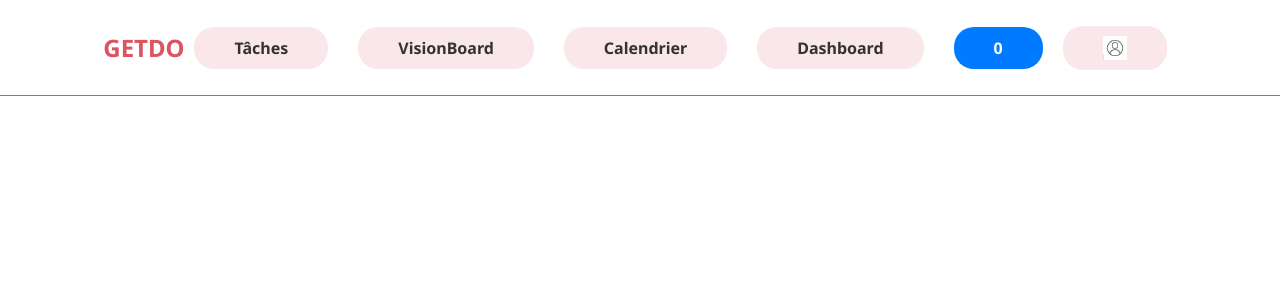
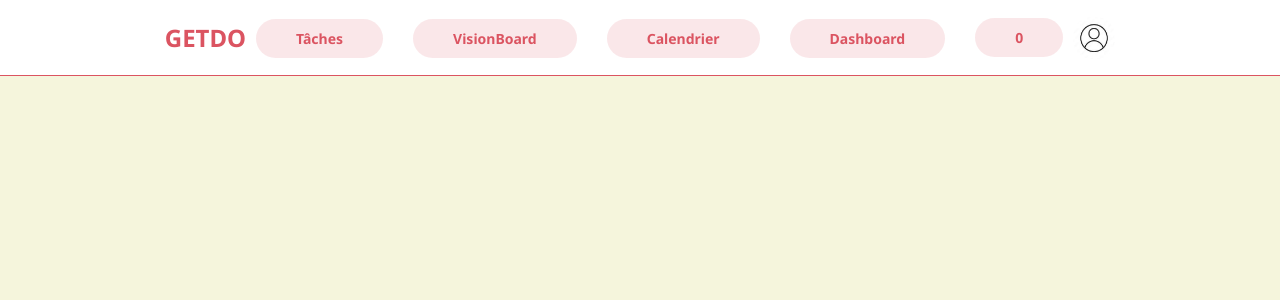
Before and after one commit to NkABO074/GETDO, a Vue app in the folder GETDO/: page /calendar in a window 1280 px wide. Shown: the top 300 px of the page. Built offline with nearby package versions, Linux system fonts and the light colour scheme.

Commit message:
massive modifications commit

```diff
--- a/GETDO/src/assets/main.css
+++ b/GETDO/src/assets/main.css
@@ -11,12 +11,12 @@ body {
 /* the generic button you will see trought out the app */
 .fancyButton {
   background-color: var(--main-color);
-  border-radius: 20px;
+  border-radius: 14px;
   border-style: none;
-  padding: 10px 40px 10px 40px;
-  margin: 0 10px 0 10px;
+  padding: 7px 37px 7px 37px;
+  margin: 0 7px 0 7px;
   color: var(--clear-default);
-  font-size: 16px;
+  font-size: 14zpx;
   font-weight: bold;
   text-decoration: none;
   text-align: center;
@@ -26,7 +26,7 @@ body {
 @media (min-width: 1024px) {
   .fancyButton {
     padding: 10px 40px;
-    font-size: 16px;
+    font-size: 14px;
     margin: 0 10px;
   }
 }
@@ -46,31 +46,15 @@ body {
     margin: 0 5px;
   }
 }
+
+
 /*--------------------*/
 
 /* .fancyButton:hover {
   color: ;
 } */
 
-.menu-button {
-  background-color: #db546224;
-  border-radius: 20px;
-  border-style: none;
-  padding: 10px 40px 10px 40px;
-  margin: 0 10px 0 10px;
-  color: var(--clear-default);
-  font-size: 16px;
-  font-weight: bold;
-}
-@media (max-width: 768px) {
-/* Menu button responcive */
-.menu-button {
-  padding: 2px 3px 2px 3px;
-  margin: 0 5px 0 5px;
-  font-size: 12px;
-}
-/* ---------------------- */
-}
+
 .links {
   background-color: #6b6b6b;
   border-radius: 20px;
@@ -91,11 +75,8 @@ body {
   font-weight: bold;
 }
 
-.page-container {
+body {
   background-color: var(--background-color);
-  padding-top: 10px;
-  height: 100vh;
-  width: 100%;
 }
 
 .input-fields {
--- a/GETDO/src/components/HeaderComponent.vue
+++ b/GETDO/src/components/HeaderComponent.vue
@@ -1,8 +1,9 @@
 <script setup></script>
 
 <template>
+  <body>
   <header class="container">
-    <div class="container dropdown">
+    <div class="container">
       <h1 class="logo">GETDO</h1>
       <nav>
         <ul>
@@ -32,29 +33,30 @@
       <div class="user-actions">
         <img
           src="../assets/images/default-user-icon.jpeg"
-          class="btn-secondary menu-button"
-          width= 24px
-          height= 24px
+          class="btn-secondary"
+          width="42px"
+          height="42px"
         />
       </div>
     </div>
   </header>
+</body>
 </template>
 
 <style scoped>
-/* style.css */
+
 header {
   background-color: var(--default-color);
-  padding: 15px 0;
+  padding: 5px;
   border-bottom: 1px solid var(--main-color);
+  margin-bottom: 20px;
 }
 
 .container {
   display: flex;
-  justify-content: space-between;
+  justify-content: center;
   align-items: center;
   max-width: 100vw;
-  margin: 0 auto;
 }
 
 .logo {
@@ -65,7 +67,7 @@ header {
   padding-right: 25px;
 }
 
-nav ul {
+nav ul {/*--------------------*/
   list-style: none;
   margin: 0;
   padding: 0;
@@ -73,7 +75,7 @@ nav ul {
 
 nav li {
   display: inline-block;
-  margin-right: 20px;
+  margin-right: 10px;
 }
 
 nav a {
@@ -92,6 +94,29 @@ nav a {
   color: #fff;
 }
 
+.btn-secondary {
+  border-radius: 20px;
+}
+
+.menu-button {
+  background-color: #db546224;
+  border-radius: 20px;
+  border-style: none;
+  padding: 10px 40px 10px 40px;
+  margin: 0 10px 0 10px;
+  color: var(--main-color);
+  font-size: 14px;
+  font-weight: bold;
+}
+
+@media (max-width: 768px) {
+  /* Menu button responcive */
+  .menu-button {
+    padding: 2px 3px 2px 3px;
+    margin: 0 5px 0 5px;
+    font-size: 12px;
+  }
+}
 
 /* Responcive */
 @media (min-width: 1024px) {
@@ -129,5 +154,4 @@ nav a {
     margin-right: 10px;
   }
 }
-
 </style>
--- a/GETDO/src/views/HomeVue.vue
+++ b/GETDO/src/views/HomeVue.vue
@@ -4,14 +4,14 @@ import TaskComponent from "../components/TaskComponent.vue";
 </script>
 
 <template>
-  <HeaderComponent></HeaderComponent>
+  <HeaderComponent/>
   <body class="page-container">
     <div class="task-search">
       <input type="search" class="input-fields" name="search" id="search" />
       <button class="fancyButton">Recherche</button>
       <button class="fancyButton">Crée une nouvelle tâche</button>
     </div>
-    <TaskComponent></TaskComponent>
+    <TaskComponent/>
   </body>
 </template>
 
--- a/GETDO/src/views/VisionBoardVue.vue
+++ b/GETDO/src/views/VisionBoardVue.vue
@@ -3,7 +3,7 @@ import HeaderComponent from "../components/HeaderComponent.vue";
 </script>
 
 <template>
-  <HeaderComponent></HeaderComponent>;
+  <HeaderComponent/>
   <body class="page-container">
     <div class="button-block">
       <button class="fancyButton">Ajouter un nouvelle idée</button>
@@ -31,6 +31,7 @@ import HeaderComponent from "../components/HeaderComponent.vue";
 </template>
 
 <style scoped>
+
 .button-block {
   display: flex;
   align-items: center;
```
Also changed, not shown: GETDO/src/assets/base.css (line endings or trailing spaces).
